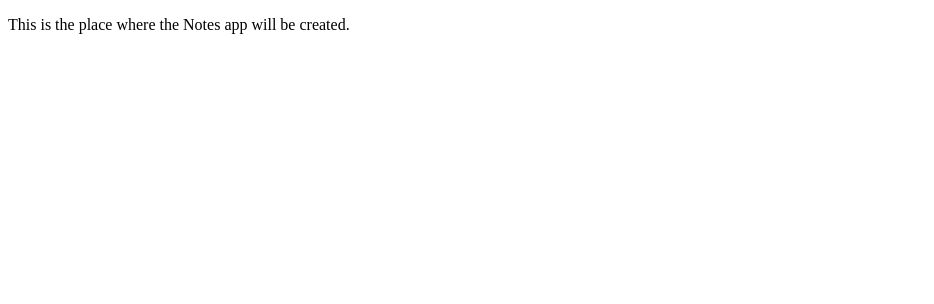
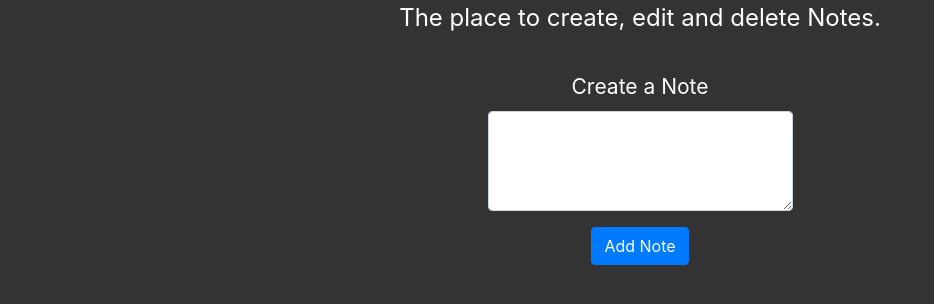
Before and after one commit to MikevPeeren/notes, a React (Create React App) app: page / in a window 1280 px wide. Shown: the top 304 px of the page, without its empty margins (0-934 px from the left). Built offline with nearby package versions, Linux system fonts and the light colour scheme.

Commit message:
Added creation of Notes to LS

```diff
--- a/package.json
+++ b/package.json
@@ -3,9 +3,12 @@
   "version": "1.0.0",
   "private": true,
   "dependencies": {
+    "bootstrap": "^4.4.1",
+    "node-sass": "^4.13.1",
     "react": "^16.12.0",
     "react-dom": "^16.12.0",
-    "react-scripts": "3.3.0"
+    "react-scripts": "3.3.0",
+    "reactstrap": "^8.4.0"
   },
   "scripts": {
     "start": "react-scripts start",
--- a/src/App.js
+++ b/src/App.js
@@ -1,13 +1,23 @@
-import React from 'react'
+// React
+import React from 'react';
+
+// CSS
+import './App.scss';
+
+// Constants
+import { headerText } from './constants/general';
+
+import NoteForm from './components/noteForm';
 
 const App = () => {
   return (
     <div className="App">
-      <header className="App-header">
-        <p>This is the place where the Notes app will be created.</p>
+      <header className="header-text">
+        <p>{headerText}</p>
       </header>
+      <NoteForm />
     </div>
-  )
-}
+  );
+};
 
-export default App
+export default App;
--- /dev/null
+++ b/src/App.scss
@@ -0,0 +1,12 @@
+/* Defining the Body Color */
+body {
+  background: #333 !important;
+}
+
+.header-text {
+  font-size: 24px;
+  text-align: center;
+  color: #fff;
+  padding: 0 25px;
+  margin-bottom: 35px;
+}
--- /dev/null
+++ b/src/components/noteForm.js
@@ -0,0 +1,59 @@
+// React
+import React, { useState } from 'react';
+
+// React Bootstrap
+import { Form, FormGroup, Label, Input, Button, Col } from 'reactstrap';
+
+// CSS
+import './noteForm.scss';
+
+// Constants
+import { createNote, addNote } from '../constants/notes';
+const NoteForm = () => {
+  const [noteText, setNoteText] = useState(0);
+
+  const addNoteToStorage = event => {
+    event.preventDefault();
+
+    const currentNotes = JSON.parse(localStorage.getItem('notes')) || [];
+    const newNotes = [...currentNotes, noteText];
+
+    localStorage.setItem('notes', JSON.stringify(newNotes));
+  };
+
+  const handleChange = event => {
+    setNoteText(event.target.value);
+  };
+
+  return (
+    <div>
+      <Form className="add-note-form">
+        <Col>
+          <FormGroup>
+            <Label className="add-note-form__label" for="addNoteText">
+              {createNote}
+            </Label>
+            <Input
+              className="add-note-form__textarea"
+              type="textarea"
+              name="text"
+              id="addNoteText"
+              onChange={event => {
+                handleChange(event);
+              }}
+            />
+          </FormGroup>
+        </Col>
+        <Col>
+          <FormGroup>
+            <Button color="primary" onClick={addNoteToStorage}>
+              {addNote}
+            </Button>
+          </FormGroup>
+        </Col>
+      </Form>
+    </div>
+  );
+};
+
+export default NoteForm;
--- /dev/null
+++ b/src/components/noteForm.scss
@@ -0,0 +1,16 @@
+.add-note-form {
+  text-align: center;
+  color: #fff;
+  width: 50%;
+  margin: 0 auto;
+
+  &__label {
+    font-size: 21px;
+  }
+
+  &__textarea {
+    margin: 0 auto;
+    width: 50% !important;
+    height: 100px !important;
+  }
+}
--- /dev/null
+++ b/src/constants/general.js
@@ -0,0 +1,2 @@
+// General constants
+export const headerText = 'The place to create, edit and delete Notes.';
--- /dev/null
+++ b/src/constants/notes.js
@@ -0,0 +1,3 @@
+// Constants regarding Notes.
+export const createNote = 'Create a Note';
+export const addNote = 'Add Note';
```
Also changed, not shown: src/index.js (+8 -4 lines), 2 other files (tests, documents, lock files or other folders).
